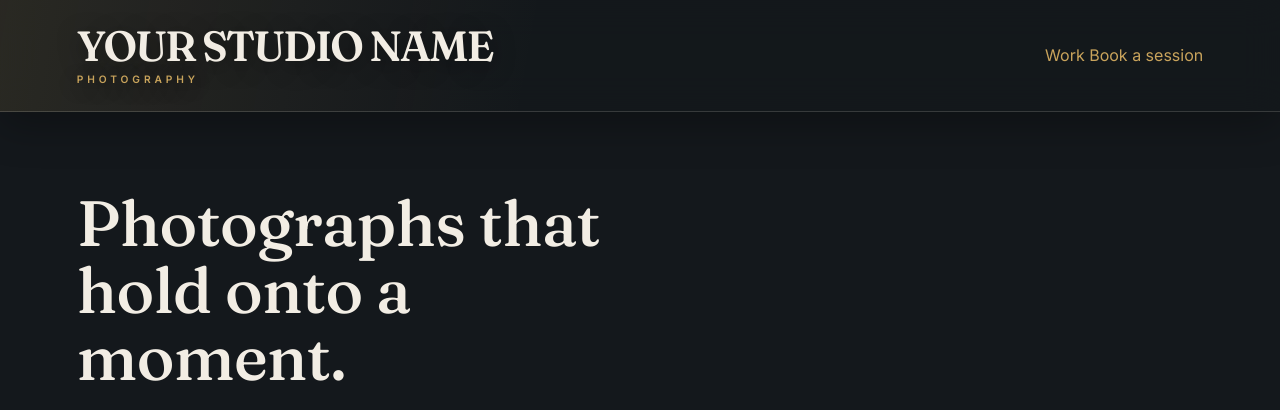
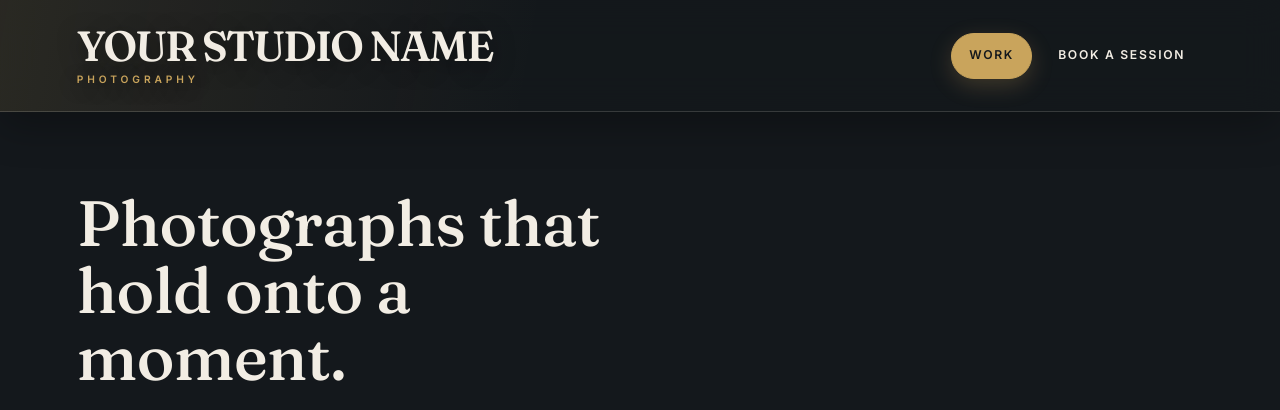
Before and after one commit to Krisheverglades/photostudio, a FastAPI app: page / in a window 1280 px wide. Shown: the top 410 px of the page. Run offline with FastAPI, Linux system fonts and the light colour scheme.

Commit message:
Keep portfolio header stable and highlight Work

```diff
--- a/app/templates/portfolio.html
+++ b/app/templates/portfolio.html
@@ -7,14 +7,15 @@
   <link rel="stylesheet" href="/static/style.css">
 </head>
 <body>
-  <div class="nav">
-    <div class="brand">{{ studio_name }}</div>
-    <div>
-      <a href="/">Work</a>
-      <a href="/book" class="cta">Book a session</a>
-    </div>
-  </div>
+  <header class="nav">
+    <div class="brand"><a href="/">{{ studio_name }}</a></div>
+    <nav class="nav-links" aria-label="Main navigation">
+      <a href="/" class="nav-link active" aria-current="page">Work</a>
+      <a href="/book" class="nav-link">Book a session</a>
+    </nav>
+  </header>
 
+  <main>
     <div class="hero">
       <h1>{{ tagline or "Photographs that hold onto a moment." }}</h1>
       <p>A selected collection of recent work. Every session is culled, edited,
@@ -34,5 +35,6 @@
         </p>
       {% endif %}
     </div>
+  </main>
 </body>
 </html>
```
Lines whose indentation alone changed are shown as unchanged.
